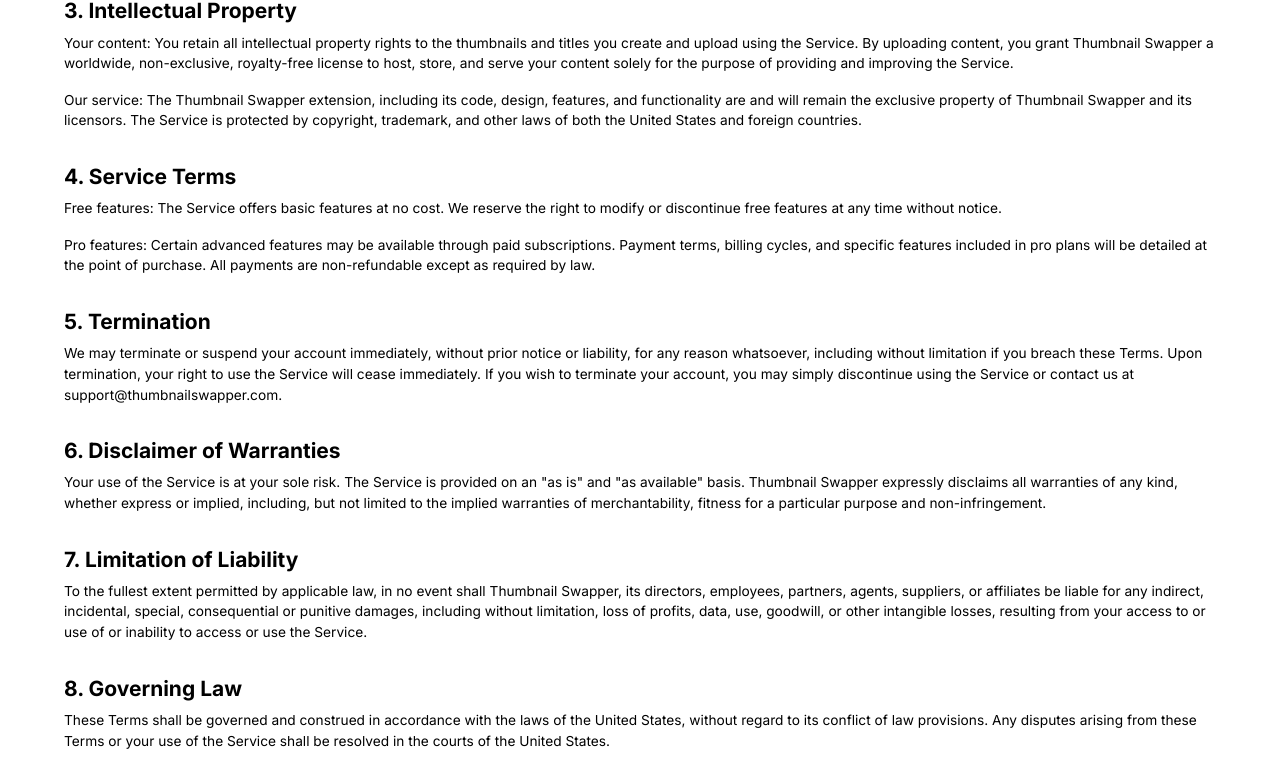
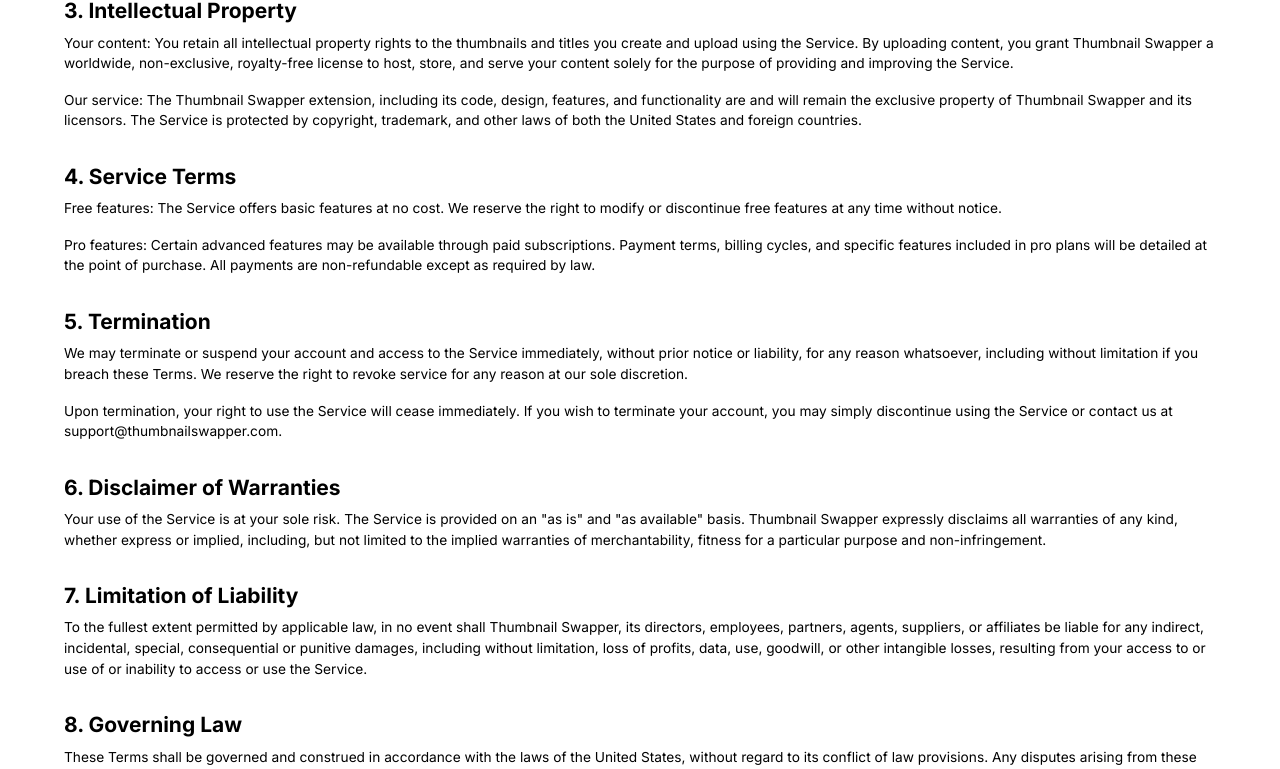
Before and after one commit to kev-liang/yt-thumbnail-site, a Next.js app: page /terms-of-service in a window 1280 px wide. Shown: the part 785-1554 px from the top of the page. Built offline with nearby package versions, Linux system fonts and the light colour scheme; a web font is replaced by a local one; what @mui/material-nextjs would draw is missing.

Commit message:
Add terms

```diff
--- a/src/app/terms-of-service/page.tsx
+++ b/src/app/terms-of-service/page.tsx
@@ -21,7 +21,7 @@
         </Typography>
 
         <Typography variant="body2" color="text.secondary" paragraph>
-          Last Updated: {new Date().toLocaleDateString()}
+          Last Updated: 11/05/2025
         </Typography>
 
         <Box sx={{ mb: 4 }}>
@@ -121,11 +121,16 @@
           5. Termination
         </Typography>
         <Typography paragraph>
-          We may terminate or suspend your account immediately, without prior
-          notice or liability, for any reason whatsoever, including without
-          limitation if you breach these Terms. Upon termination, your right to
-          use the Service will cease immediately. If you wish to terminate your
-          account, you may simply discontinue using the Service or contact us at
+          We may terminate or suspend your account and access to the Service
+          immediately, without prior notice or liability, for any reason
+          whatsoever, including without limitation if you breach these Terms. We
+          reserve the right to revoke service for any reason at our sole
+          discretion.
+        </Typography>
+        <Typography paragraph>
+          Upon termination, your right to use the Service will cease
+          immediately. If you wish to terminate your account, you may simply
+          discontinue using the Service or contact us at
           support@thumbnailswapper.com.
         </Typography>
 
```
